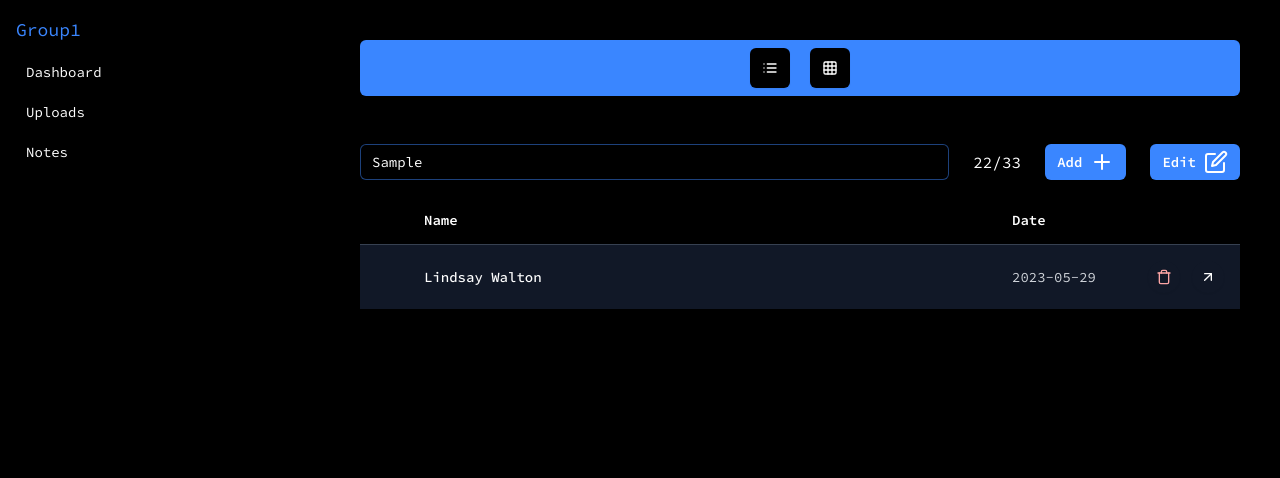
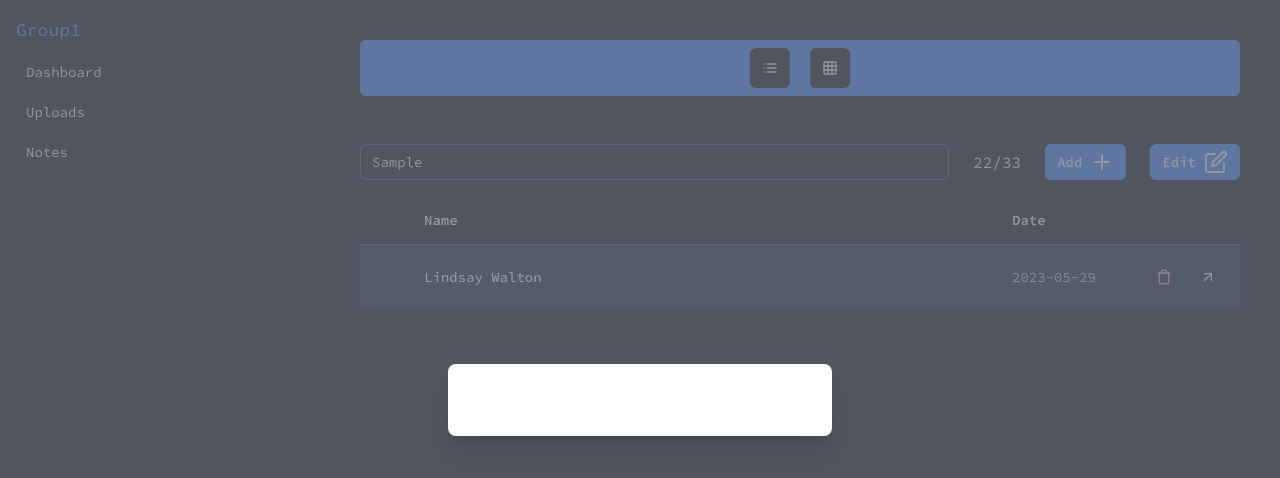
Before and after one commit to BRAVO68WEB/shx, a Next.js app in the folder packages/dashboard/: page /dashboard/uploads in a window 1280 px wide. Both pictures are taken after typing "Sample" into the empty fields and a click on the button "Add". Shown: the top 478 px of the page. Built offline with nearby package versions, Linux system fonts and the light colour scheme.

Commit message:
added modal component

```diff
--- a/packages/dashboard/components/Lists/UploadsList/LinearList.tsx
+++ b/packages/dashboard/components/Lists/UploadsList/LinearList.tsx
@@ -3,6 +3,7 @@ import { ArrowUpRight, Edit, Plus, Trash } from 'lucide-react';
 import Input from '@/components/ui/Input';
 import React, { useState } from 'react';
 import { cn } from '@/lib/utils';
+import Modal from '@/components/Modal';
 
 const files: UploadsListFile[] = [
 	{
@@ -14,6 +15,7 @@ const files: UploadsListFile[] = [
 
 export default function LinearList() {
 	const [edit, setEdit] = useState<boolean>(false);
+	const [uploadModalOpen, setUploadModalOpen] = useState(false)
 
 	// parse a date from gmt format to iso format
 	const parseDate = (date: string) => {
@@ -29,7 +31,7 @@ export default function LinearList() {
 
 				<div className="flex items-center">22/33</div>
 
-				<Button className="my-2 flex justify-between items-center w-auto gap-2">
+				<Button onClick={() => {setUploadModalOpen(true)}} className="my-2 flex justify-between items-center w-auto gap-2">
 					<span>Add</span> <Plus />
 				</Button>
 				<Button
@@ -104,6 +106,9 @@ export default function LinearList() {
 					))}
 				</tbody>
 			</table>
+			<Modal open={uploadModalOpen} onClose={() => setUploadModalOpen(false)}>
+				hello
+			</Modal>
 		</div>
 	);
 }
--- /dev/null
+++ b/packages/dashboard/components/Modal.tsx
@@ -0,0 +1,48 @@
+import { Fragment, useState } from 'react';
+import { Dialog, Transition } from '@headlessui/react';
+import { CheckIcon } from 'lucide-react';
+
+interface ModalProps{
+    open: boolean;
+    onClose: () => void;
+    children: React.ReactNode;
+}
+
+export default function Modal({open,onClose,children}:ModalProps) {
+
+	return (
+		<Transition.Root show={open} as={Fragment}>
+			<Dialog as="div" className="relative z-10" onClose={onClose}>
+				<Transition.Child
+					as={Fragment}
+					enter="ease-out duration-300"
+					enterFrom="opacity-0"
+					enterTo="opacity-100"
+					leave="ease-in duration-200"
+					leaveFrom="opacity-100"
+					leaveTo="opacity-0"
+				>
+					<div className="fixed inset-0 bg-gray-500 bg-opacity-75 transition-opacity" />
+				</Transition.Child>
+
+				<div className="fixed inset-0 z-10 overflow-y-auto">
+					<div className="flex min-h-full items-end justify-center p-4 text-center sm:items-center sm:p-0">
+						<Transition.Child
+							as={Fragment}
+							enter="ease-out duration-300"
+							enterFrom="opacity-0 translate-y-4 sm:translate-y-0 sm:scale-95"
+							enterTo="opacity-100 translate-y-0 sm:scale-100"
+							leave="ease-in duration-200"
+							leaveFrom="opacity-100 translate-y-0 sm:scale-100"
+							leaveTo="opacity-0 translate-y-4 sm:translate-y-0 sm:scale-95"
+						>
+							<Dialog.Panel className="relative transform overflow-hidden rounded-lg bg-white px-4 pb-4 pt-5 text-left shadow-xl transition-all sm:my-8 sm:w-full sm:max-w-sm sm:p-6">
+								{children}
+							</Dialog.Panel>
+						</Transition.Child>
+					</div>
+				</div>
+			</Dialog>
+		</Transition.Root>
+	);
+}
--- a/packages/dashboard/package.json
+++ b/packages/dashboard/package.json
@@ -11,6 +11,7 @@
     "build-storybook": "storybook build"
   },
   "dependencies": {
+    "@headlessui/react": "^1.7.15",
     "@hookform/resolvers": "^3.1.0",
     "@tailwindcss/forms": "^0.5.3",
     "@types/node": "20.2.3",
```
Also changed, not shown: 1 other file (tests, documents, lock files or other folders).
